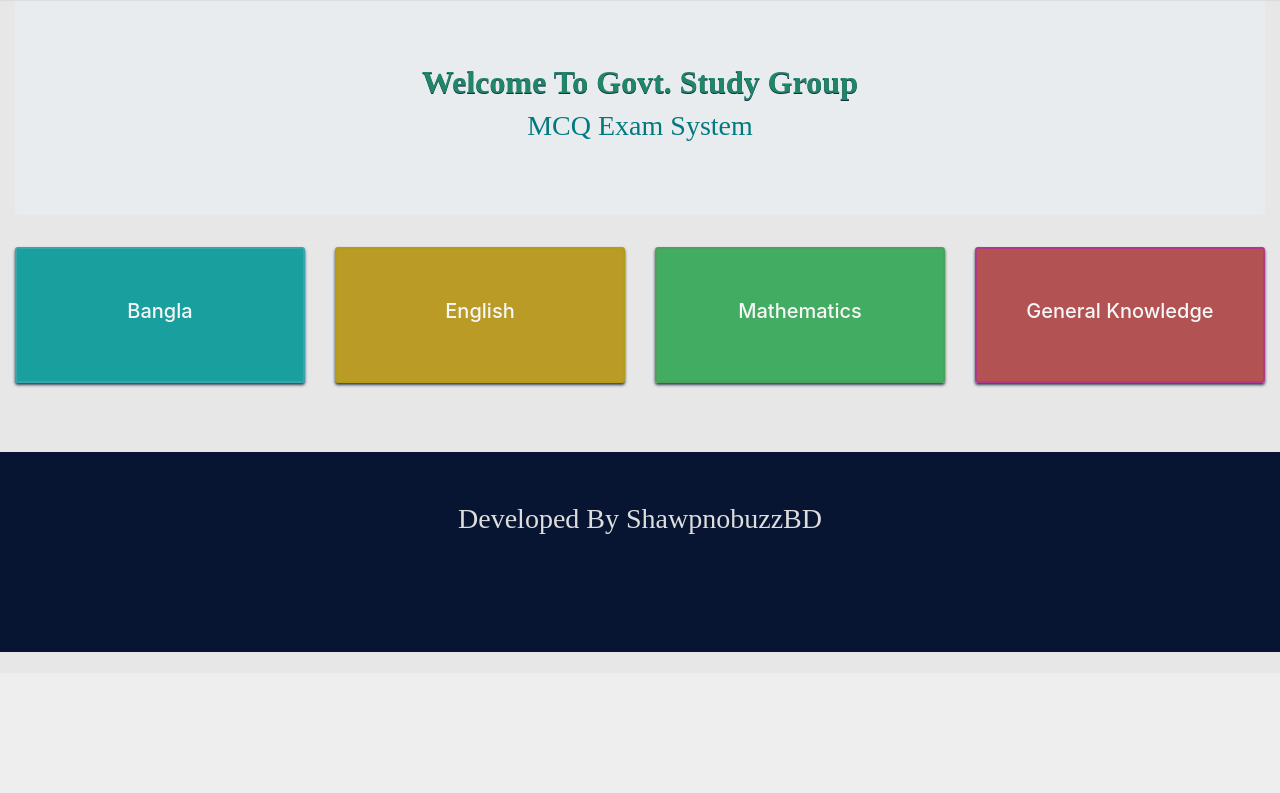
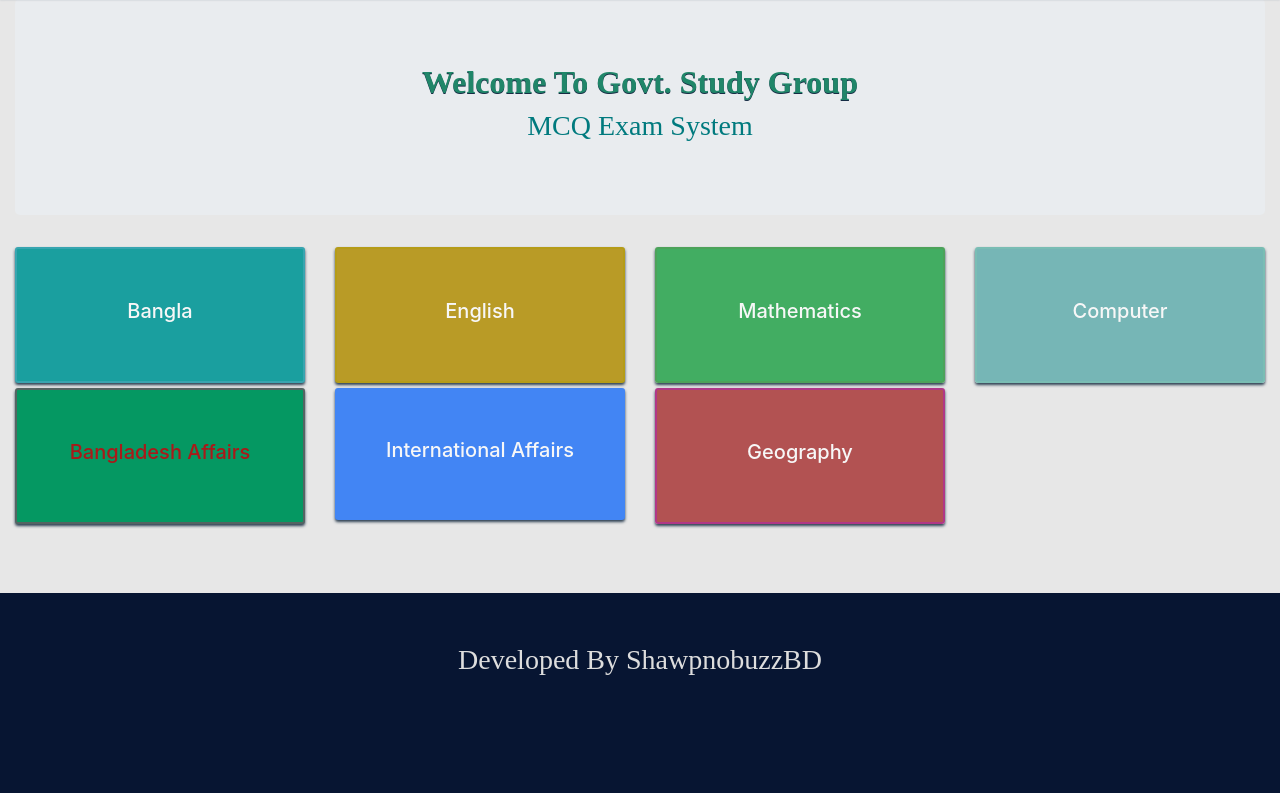
Before and after one commit to IsmayelHossen/ExamForJob, a PHP site: page /examforjobF/home.php in a window 1280 px wide. Shown: the part 127-920 px from the top of the page. Before the commit the page ends 779 px from the top, so only its background shows below. Run offline with PHP 8.4, Linux system fonts and the light colour scheme; the visitor is signed in with stand-in values (Sample User, id 1); some libraries are stand-ins or nearby versions.

Commit message:
some bug fixed

```diff
--- a/admin/AllModelTest.php
+++ b/admin/AllModelTest.php
@@ -148,10 +148,10 @@ if(isset($_POST['submitSwitch'])){
                  ?>
                 <!-- Modal is begain here  -->
                  <!-- Trigger the modal with a button -->
-  <button type="button" class="btn btn-info " data-toggle="modal" data-target="#myModal<?php echo $row['model'].$row['subject1'] ?>">Switch(On/Off)</button>
+  <button type="button" class="btn btn-info " data-toggle="modal" data-target="#myModal<?php echo $row['model'] ?>">Switch(On/Off)</button>
 
 <!-- Modal -->
-<div class="modal fade" id="myModal<?php echo $row['model'].$row['subject1'] ?>" role="dialog">
+<div class="modal fade" id="myModal<?php echo $row['model'] ?>" role="dialog">
   <div class="modal-dialog modal-sm">
     <div class="modal-content">
       <div class="modal-header">
--- a/admin/edit.php
+++ b/admin/edit.php
@@ -63,7 +63,7 @@ else{
         else{
            $quesNo=$_GET['edit'];
           $update="UPDATE questions SET question='$question',option1='$option1',option2='$option2',option3='$option3',option4='$option4',ans='$correctAns'
-          WHERE ques_no=$quesNo AND model=$modelNo ";
+          WHERE ques_no=$quesNo AND model=$modelNo AND subject1='$subject' ";
           $result=$db->update($update);
           if($result){
             $msg='<div class="alert alert-success" id="success-alert">
@@ -156,7 +156,7 @@ else{
         $subject=$_SESSION["subject"];
         $no=$_GET['edit'];
           $model=$_GET['model'];
-       $query1="SELECT*from questions WHERE ques_no='$no' AND model=$model ";
+       $query1="SELECT*from questions WHERE ques_no='$no' AND model=$model AND subject1='$subject' ";
        $result1=$db->select($query1);
        $row1=$result1->fetch_assoc();
         ?>
--- a/admin/modelResult.php
+++ b/admin/modelResult.php
@@ -130,7 +130,7 @@ if(isset($_POST['submitSwitch'])){
           //again query start
           $email=$rowParent['email'];
           $query="SELECT DISTINCT examinee_ans.ques_no, examinee_ans.ans1,questions.ans FROM examinee_ans INNER JOIN questions
-		ON examinee_ans.ques_no=questions.ques_no WHERE examinee_ans.email='$email'  AND examinee_ans.subject1='$subject' AND examinee_ans.model=$model AND questions.model=$model   ";
+		ON examinee_ans.ques_no=questions.ques_no WHERE examinee_ans.email='$email'  AND examinee_ans.subject1='$subject' AND examinee_ans.model=$model AND questions.model=$model AND questions.subject1='$subject'   ";
 //$query="SELECT*FROM examinee_ans WHERE email='$email' AND subject1='$subject' AND model='$model' ";
 		    $GetForHeighestMark=$db->select($query);
 
--- a/classes/loginclass.php
+++ b/classes/loginclass.php
@@ -169,6 +169,7 @@ class login{
 
 
 		foreach ($optionS as $key1 => $value) {
+		     $value=str_replace("'", "\'", $value);
 
 				$query="INSERT INTO examinee_ans(subject1,model,email,ques_no,ans1) VALUES('$cate','$model','$email','$key1','$value')";
 				$result=$this->db->insert($query);
@@ -207,7 +208,7 @@ public function GetTotalQuestion($category,$model){
 		   $subject=$category;
 		   $model=$model;
 		   $query="SELECT DISTINCT examinee_ans.ques_no, examinee_ans.ans1,questions.* FROM examinee_ans INNER JOIN questions
-		    ON examinee_ans.ques_no=questions.ques_no WHERE examinee_ans.email='$email'  AND examinee_ans.subject1='$subject' AND examinee_ans.model=$model AND questions.model=$model  ";
+		    ON examinee_ans.ques_no=questions.ques_no WHERE examinee_ans.email='$email'  AND examinee_ans.subject1='$subject' AND examinee_ans.model=$model AND questions.model=$model AND questions.subject1='$subject'";
 	//$query="SELECT*FROM examinee_ans WHERE email='$email' AND subject1='$subject' AND model='$model' ";
 		   	$result=$this->db->select($query);
 
@@ -228,7 +229,7 @@ $query="SELECT DISTINCT email FROM examinee_ans WHERE  subject1='$cate' AND mode
 	    //Total Participants result individually
 	   public function AllIndividualScore($email,$subject,$model){
 		$query="SELECT DISTINCT examinee_ans.ques_no, examinee_ans.ans1,questions.ans FROM examinee_ans INNER JOIN questions
-		ON examinee_ans.ques_no=questions.ques_no WHERE examinee_ans.email='$email'  AND examinee_ans.subject1='$subject' AND examinee_ans.model=$model AND questions.model=$model   ";
+		ON examinee_ans.ques_no=questions.ques_no WHERE examinee_ans.email='$email'  AND examinee_ans.subject1='$subject' AND examinee_ans.model=$model AND questions.model=$model  AND questions.subject1='$subject'   ";
 //$query="SELECT*FROM examinee_ans WHERE email='$email' AND subject1='$subject' AND model='$model' ";
 		   $result=$this->db->select($query);
 
--- a/css/main.css
+++ b/css/main.css
@@ -707,6 +707,32 @@ margin-left: auto
 	text-align: center;
 	margin-bottom: 5px;
 }
+.subBackground5 {
+	background: #4ba4a4b8;
+	border: 2px solid #7abdb4;
+	padding: 50px 20px;
+	box-shadow: 0px 2px 3px #2b3e51;
+	border-radius: 3px;
+	text-align: center;
+	margin-bottom: 5px;
+}
+.subBackground6 {
+	background: #059862;
+	border: 2px solid #546462;
+	padding: 50px 20px;
+	box-shadow: 0px 2px 3px #2b3e51;
+	border-radius: 3px;
+	text-align: center;
+	margin-bottom: 5px;
+}
+.subBackground7 {
+	background:#4285F4;
+	padding: 50px 20px;
+	box-shadow: 0px 2px 3px #2b3e51;
+	border-radius: 3px;
+	text-align: center;
+	margin-bottom: 5px;
+}
 .subBackground1 a {
 	color: #f7f7f7;
 	text-decoration: none;
@@ -727,3 +753,18 @@ margin-left: auto
 	text-decoration: none;
 	font-size: 20px;
 }
+.subBackground5 a {
+	color: #f7f7f7;
+	text-decoration: none;
+	font-size: 20px;
+}
+.subBackground6 a {
+	color:#aa1919;
+	text-decoration: none;
+	font-size: 20px;
+}
+.subBackground7 a {
+	color: #f7f7f7;
+	text-decoration: none;
+	font-size: 20px;
+}
--- a/home.php
+++ b/home.php
@@ -41,9 +41,26 @@ if(isset($_GET['logout'])&&$_GET['logout']=='logout'){
       </div>
 			</div>
 
+			<div class="col-md-3 ">
+      <div class="subBackground5">
+      <h5><a href="subWiseHome.php?category=Computer">Computer</a></h5>
+      </div>
+		</div>
+
+				<div class="col-md-3 ">
+      <div class="subBackground6">
+      <h5><a href="subWiseHome.php?category=Bangladesh Affairs">Bangladesh Affairs</a></h5>
+      </div>
+		</div>
+						<div class="col-md-3 ">
+      <div class="subBackground7">
+      <h5><a href="subWiseHome.php?category=International Affairs">International Affairs</a></h5>
+      </div>
+		</div>
+
       <div class="col-md-3 ">
       <div class="subBackground4">
-      <h5><a href="subWiseHome.php?category=General Knowledge">General Knowledge</a></h5>
+      <h5><a href="subWiseHome.php?category=Geography">Geography</a></h5>
       </div>
 			</div>
 
```
Also changed, not shown: admin/index.php (+6 -1 lines).
